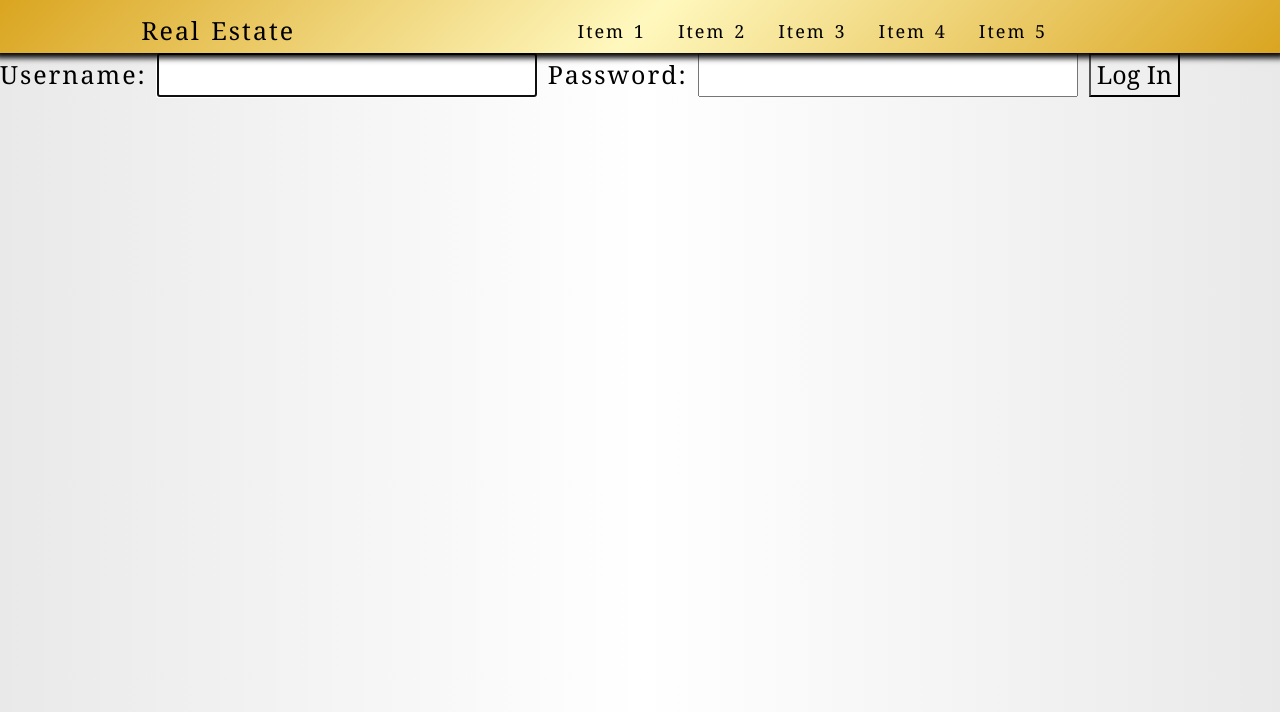
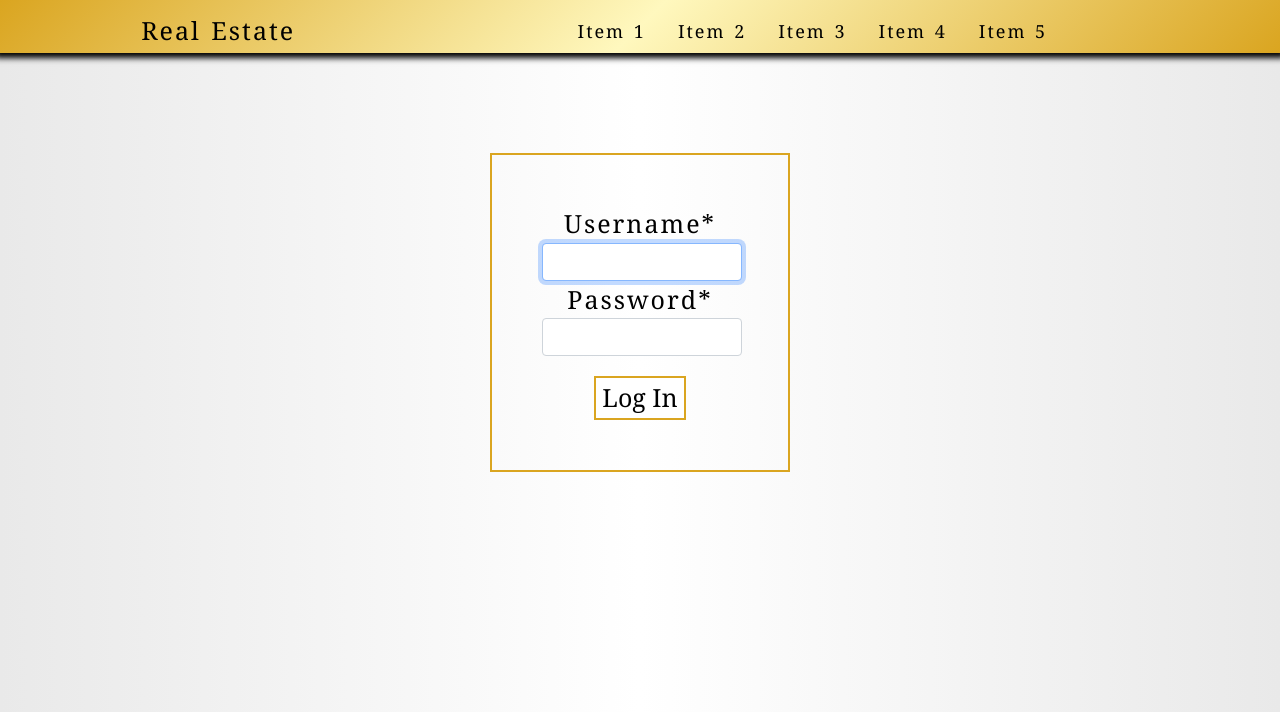
Before and after one commit to proofey/real_estate, a Django app: page /administrator in a window 1280 px wide. Shown: the top 712 px of the page. Run offline with Django 4.2, Linux system fonts and the light colour scheme; some libraries are stand-ins or nearby versions.

Commit message:
Add Logout for moderators and put some css on the login form

```diff
--- a/baseapp/static/baseapp/baseapp.css
+++ b/baseapp/static/baseapp/baseapp.css
@@ -12,3 +12,22 @@
     object-position: center;
     box-shadow: 0px 0px 6px 5px black;
 }
+#login-form{
+    text-align: center;
+    border: 2px solid goldenrod;
+    padding: 50px;
+    width: 300px;
+    margin-top: 100px;
+    margin-left: auto;
+    margin-right: auto;
+}
+.my-btn{
+    border: 2px solid goldenrod;
+    background-color: white;
+    color: black;
+    margin-top: 20px;
+}
+#id_username, #id_password{
+    width: 200px;
+    margin: auto;
+}
--- a/baseapp/templates/baseapp/login.html
+++ b/baseapp/templates/baseapp/login.html
@@ -1,7 +1,11 @@
 {% extends 'base.html' %}
+{% load crispy_forms_tags %}
+{% load static %}
 
 
-{% block style %}{% endblock style %}
+{% block style %}
+    <link rel="stylesheet" href="{% static 'baseapp/baseapp.css' %}">
+{% endblock style %}
 
 
 {% block title %}
@@ -11,11 +15,13 @@ Login
 
 {% block content %}
 
-<form action="{% url 'login' %}" method="POST">
-    {% csrf_token %}
-    {{ form }}
-    <button type="submit">Log In</button>
-</form>
+<div class="container">
+    <form id="login-form" action="{% url 'login' %}" method="POST">
+        {% csrf_token %}
+        {{ form|crispy }}
+        <button class="my-btn" type="submit">Log In</button>
+    </form>
+</div>
 
 {% endblock content %}
 
--- a/baseapp/urls.py
+++ b/baseapp/urls.py
@@ -4,5 +4,6 @@ from . import views
 
 urlpatterns = [
     path('', views.home_page, name='home-page'),
-    path('administrator', views.login_request, name='login')
+    path('administrator', views.login_request, name='login'),
+    path('logout', views.logout_request, name='logout')
 ]
--- a/baseapp/views.py
+++ b/baseapp/views.py
@@ -2,7 +2,7 @@ from django.shortcuts import redirect, render
 from django.core.paginator import Paginator
 from post.models import Post
 from . forms import LoginForm
-from django.contrib.auth import authenticate, login
+from django.contrib.auth import authenticate, login, logout
 
 
 def home_page(request):
@@ -30,3 +30,7 @@ def login_request(request):
     return render(request, 'baseapp/login.html', {
         'form': form
     })
+
+def logout_request(request):
+    logout(request)
+    return redirect('home-page')
--- a/real_estate/settings.py
+++ b/real_estate/settings.py
@@ -20,6 +20,8 @@ INSTALLED_APPS = [
     'django.contrib.staticfiles',
 
     'rest_framework',
+    'crispy_forms',
+
     'baseapp',
     'post',
 ]
@@ -107,3 +109,5 @@ MEDIA_ROOT = BASE_DIR/'media'
 
 
 DEFAULT_AUTO_FIELD = 'django.db.models.BigAutoField'
+
+CRISPY_TEMPLATE_PACK = 'bootstrap4'
--- a/templates/base.html
+++ b/templates/base.html
@@ -33,6 +33,9 @@
                 <a class="nav-link" href="">Item 3</a>
                 <a class="nav-link" href="">Item 4</a>
                 <a class="nav-link" href="">Item 5</a>
+                {% if request.user.is_authenticated %}
+                    <a class="nav-link" href="{% url 'logout' %}">Log Out</a>
+                {% endif %}
             </div>
         </div>
     </div>
```
